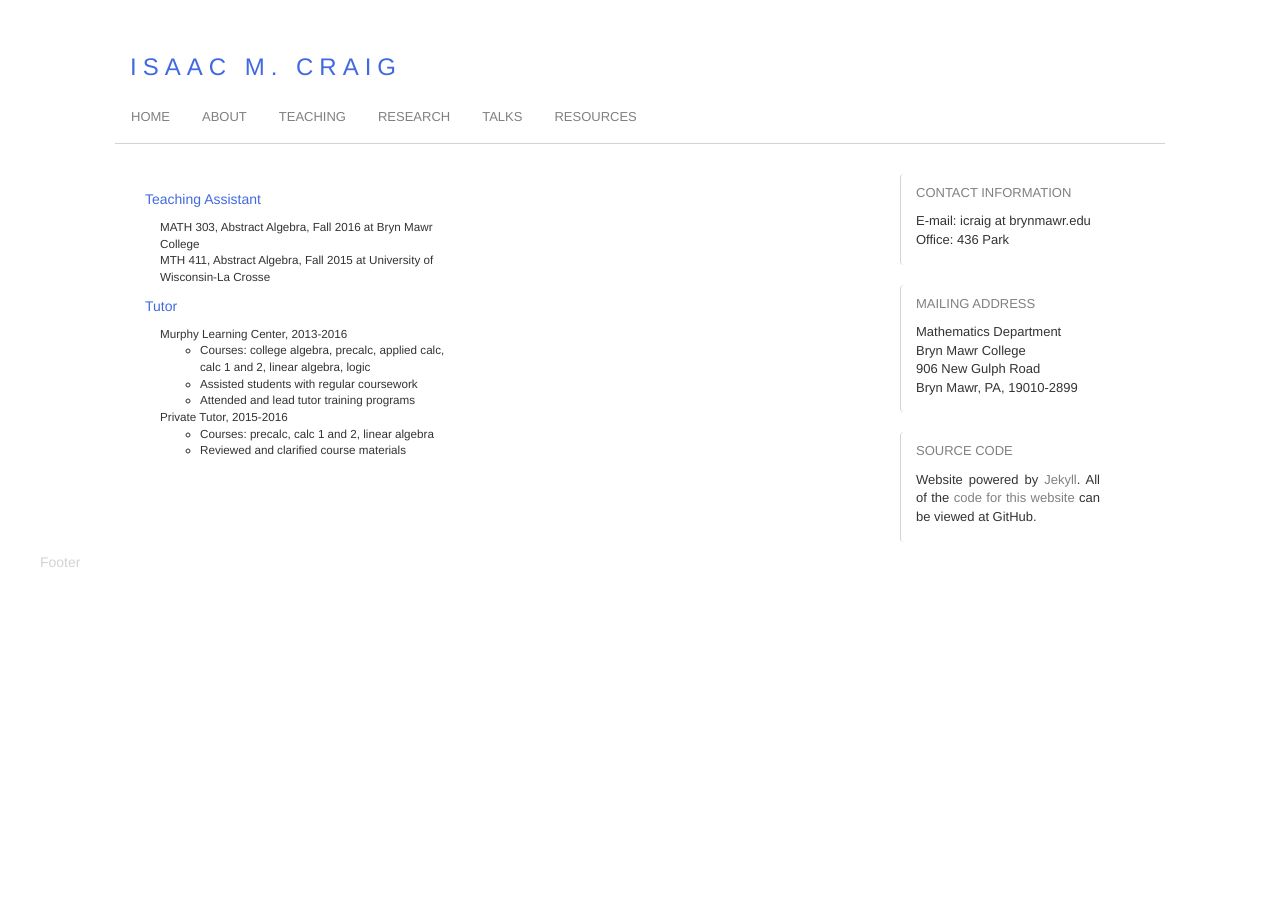
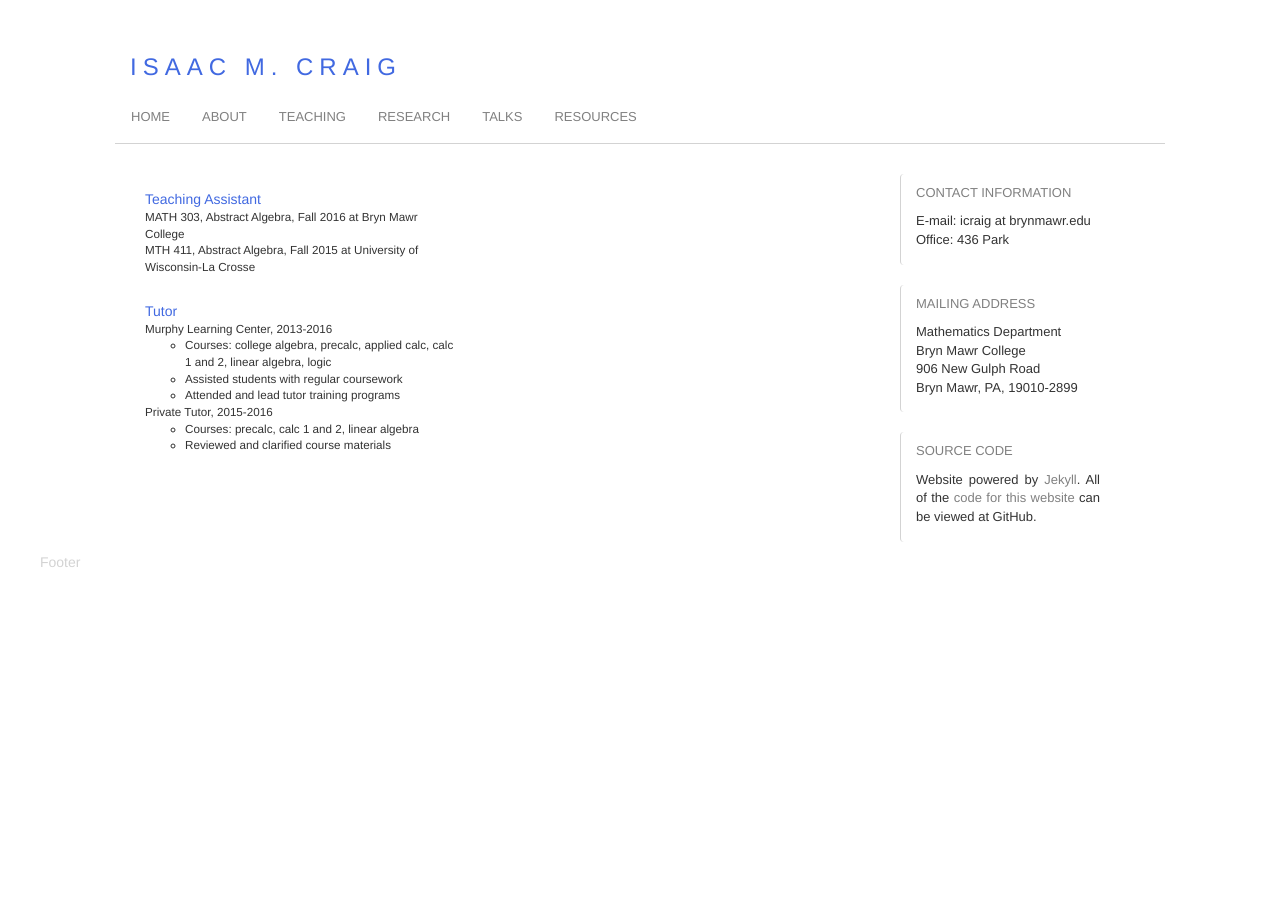
Before and after one commit to isundberg/isaacmc.github.io, a Jekyll site: the page built from teaching/index.html, in a window 1280 px wide. Built offline with Jekyll 4.4.1, drawn with Linux system fonts in a browser that asks for light colours.

Commit message:
Update index.css

```diff
--- a/css/index.css
+++ b/css/index.css
@@ -83,11 +83,16 @@
 	float: left;
 }
 
+#contentBlock {
+	float: left;
+	clear: left;
+	padding: 0px 0px 15px 0px;
+}
+
 #contentItem {
 	color: RoyalBlue;
 	float: left;
 	clear: left;
-	padding: 0px 0px 10px 0px;
 }
 
 #contentList {
```
